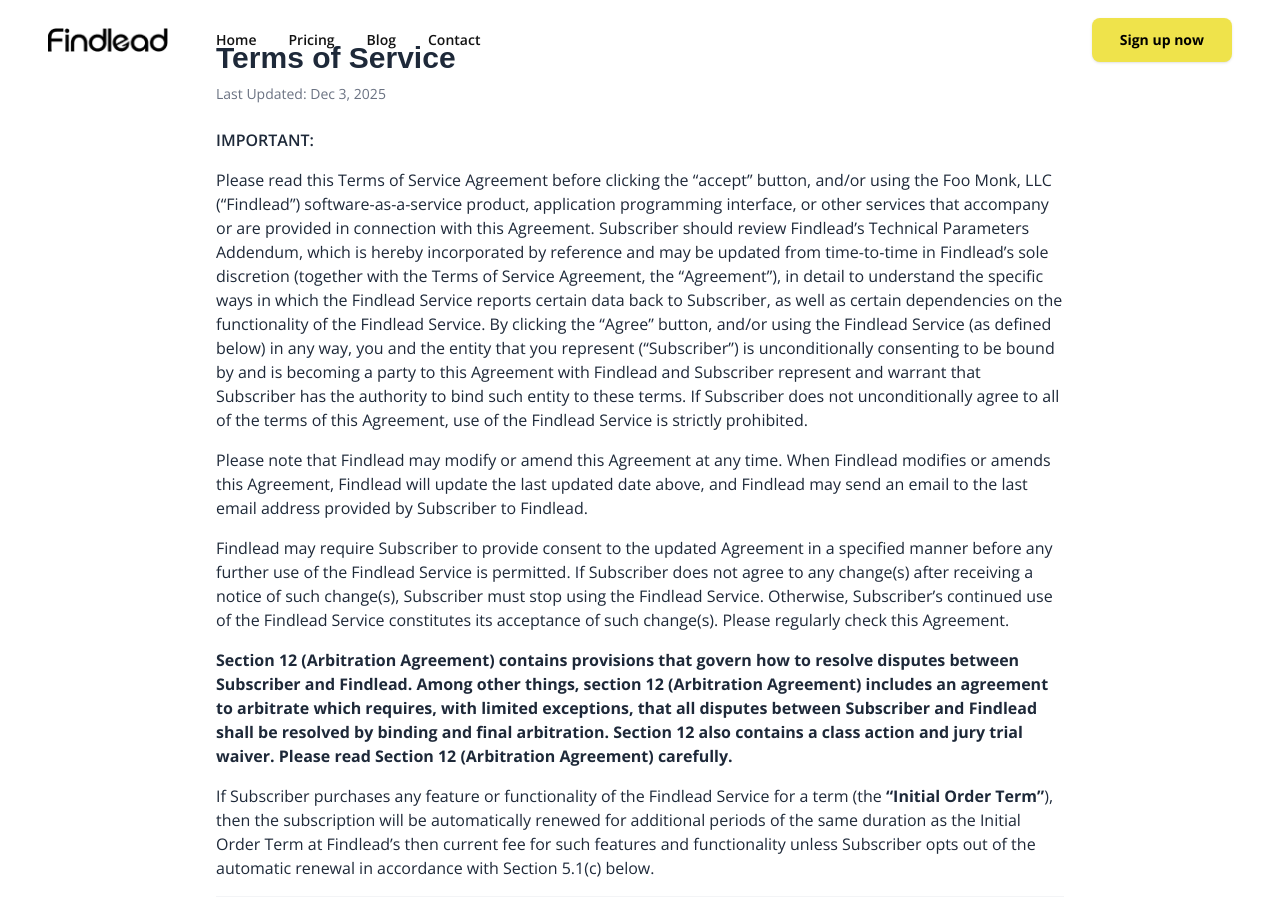
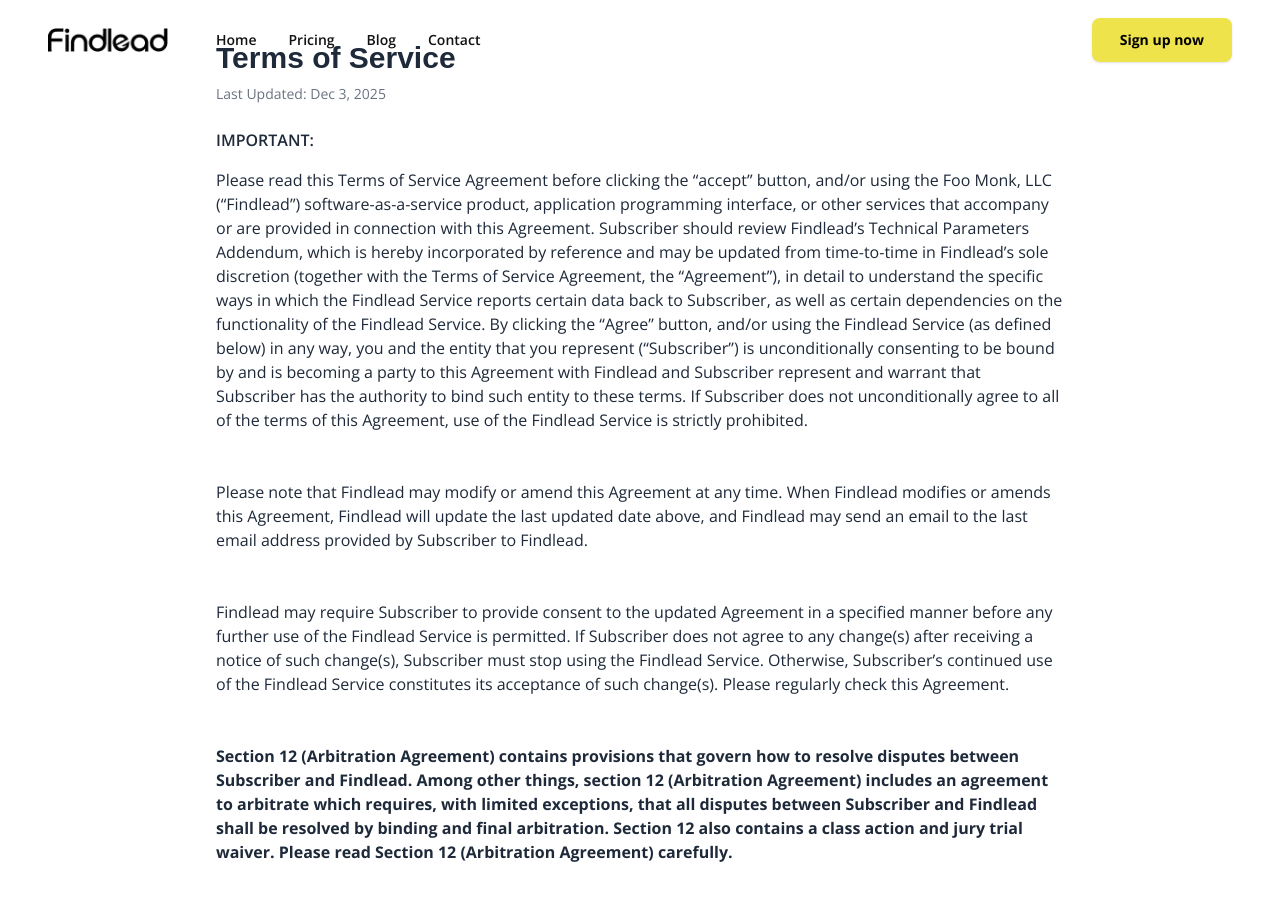
Before and after one commit to NaveenNSSKM/find-lead-copcate, a Next.js app: page /acceptable-use in a window 1280 px wide. Shown: the top 915 px of the page. Built offline with nearby package versions, Linux system fonts and the light colour scheme; a web font is replaced by a local one.

Commit message:
update-new

```diff
--- a/app/acceptable-use/page.tsx
+++ b/app/acceptable-use/page.tsx
@@ -19,31 +19,31 @@
         IMPORTANT:
       </p>
 
-      <p className="mb-4">
+      <p className="mb-12">
        Please read this Terms of Service Agreement  before clicking the “accept” button, and/or using the Foo Monk, LLC (“Findlead”) software-as-a-service product, application programming interface, or other services that accompany or are provided in connection with this Agreement. Subscriber should review Findlead’s <Link href="https://instantly.ai/technical-parameters-addendum">Technical Parameters Addendum</Link>, which is hereby incorporated by reference and may be updated from time-to-time in Findlead’s sole discretion (together with the Terms of Service Agreement, the “Agreement”), in detail to understand the specific ways in which the Findlead Service reports certain data back to Subscriber, as well as certain dependencies on the functionality of the Findlead Service. By clicking the “Agree” button, and/or using the Findlead Service (as defined below) in any way, you and the entity that you represent (“Subscriber”) is unconditionally consenting to be bound by and is becoming a party to this Agreement with Findlead and Subscriber represent and warrant that Subscriber has the authority to bind such entity to these terms. If Subscriber does not unconditionally agree to all of the terms of this Agreement, use of the Findlead Service is strictly prohibited.
 
       </p>
 
 
 
-      <p className="mb-4">
+      <p className="mb-12">
         Please note that Findlead may modify or amend this Agreement at any
         time. When Findlead modifies or amends this Agreement, Findlead will
         update the last updated date above, and Findlead may send an email
         to the last email address provided by Subscriber to Findlead.
       </p>
 
-      <p className="mb-4">
+      <p className="mb-12">
         Findlead may require Subscriber to provide consent to the updated Agreement in a specified manner before any further use of the Findlead Service is permitted. If Subscriber does not agree to any change(s) after receiving a notice of such change(s), Subscriber must stop using the Findlead Service. Otherwise, Subscriber’s continued use of the Findlead Service constitutes its acceptance of such change(s).  Please regularly check this Agreement.
       </p>
 
 
-      <p className="mb-4">
+      <p className="mb-12">
         <strong>‍Section 12 (Arbitration Agreement) contains provisions that govern how to resolve disputes between Subscriber and Findlead. Among other things, section 12 (Arbitration Agreement) includes an agreement to arbitrate which requires, with limited exceptions, that all disputes between Subscriber and Findlead shall be resolved by binding and final arbitration. Section 12 also contains a class action and jury trial waiver. Please read Section 12 (Arbitration Agreement) carefully.</strong>
       </p>
 
 
-<p className="mb-4">‍If Subscriber purchases any feature or functionality of the Findlead Service for a term (the <strong>“Initial Order Term”</strong>), then the subscription will be automatically renewed for additional periods of the same duration as the Initial Order Term at Findlead’s then current fee for such features and functionality unless Subscriber opts out of the automatic renewal in accordance with Section 5.1(c) below.
+<p className="mb-12">‍If Subscriber purchases any feature or functionality of the Findlead Service for a term (the <strong>“Initial Order Term”</strong>), then the subscription will be automatically renewed for additional periods of the same duration as the Initial Order Term at Findlead’s then current fee for such features and functionality unless Subscriber opts out of the automatic renewal in accordance with Section 5.1(c) below.
 </p>
 
 
```
